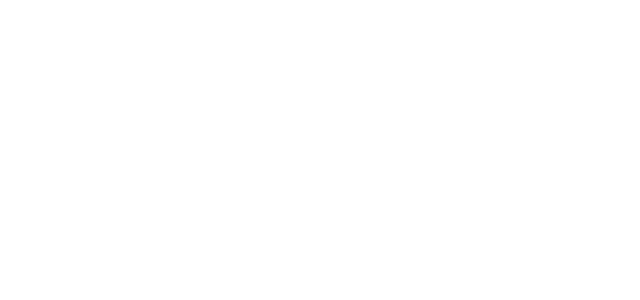
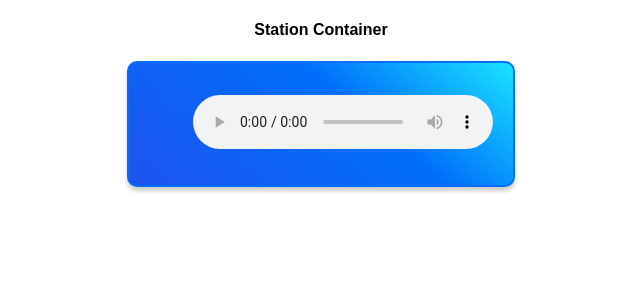
Before and after one commit to msilis/global-audio-player, a React (Vite) app: page / in a window 1280 px wide. Shown: the top 300 px of the page, without its empty margins (319-959 px from the left). Built offline with nearby package versions, Linux system fonts and the light colour scheme.

Commit message:
add component files

```diff
--- a/src/App.module.css
+++ b/src/App.module.css
@@ -1,6 +1,5 @@
 .appContainer {
-  max-width: 1280px;
-  margin: 0 auto;
-  padding: 2rem;
-  text-align: center;
+  display: flex;
+  flex-direction: column;
+  align-items: center;
 }
--- a/src/App.tsx
+++ b/src/App.tsx
@@ -1,7 +1,14 @@
 import style from "./App.module.css";
+import { AudioContainer } from "./components/AudioContainer/AudioContainer";
+import { StationContainer } from "./components/SelectContainer/StationContainer";
 
 function App() {
-  return <div className={style.appContainer}></div>;
+  return (
+    <div className={style.appContainer}>
+      <StationContainer />
+      <AudioContainer />
+    </div>
+  );
 }
 
 export default App;
--- /dev/null
+++ b/src/components/AudioContainer/AudioContainer.module.css
@@ -0,0 +1,10 @@
+.audioContainer {
+  display: flex;
+  gap: 2rem;
+  border: 2px solid #006efa;
+  border-radius: 10px;
+  padding: 2rem;
+  width: 20rem;
+  background: linear-gradient(-140deg, #19e4ff, #006efa 40%, #1e54ef);
+  box-shadow: 0 4px 4px 0 rgba(0, 0, 0, 0.2);
+}
--- /dev/null
+++ b/src/components/AudioContainer/AudioContainer.tsx
@@ -0,0 +1,11 @@
+import style from "./AudioContainer.module.css";
+import { AudioPlayer } from "../AudioPlayer/AudioPlayer";
+
+export const AudioContainer = () => {
+  return (
+    <div className={style.audioContainer}>
+      <div className={style.logoContainer}></div>
+      <AudioPlayer />
+    </div>
+  );
+};
--- /dev/null
+++ b/src/components/AudioPlayer/AudioPlayer.tsx
@@ -0,0 +1,9 @@
+import style from "./AudioPlayer.module.css";
+
+export const AudioPlayer = () => {
+  return (
+    <div className={style.audioPlayerContainer}>
+      <audio controls></audio>
+    </div>
+  );
+};
--- /dev/null
+++ b/src/components/SelectContainer/StationContainer.tsx
@@ -0,0 +1,9 @@
+import style from "./StationContainer.module.css";
+
+export const StationContainer = () => {
+  return (
+    <div className={style.selectContainer}>
+      <h4>Station Container</h4>
+    </div>
+  );
+};
--- a/src/index.css
+++ b/src/index.css
@@ -1,11 +1,10 @@
 :root {
-  font-family: Inter, system-ui, Avenir, Helvetica, Arial, sans-serif;
-  line-height: 1.5;
-  font-weight: 400;
+  display: flex;
+  flex-direction: column;
+  font-family: "ITCAvantGardeW04-Demi", Arial, Helvetica, sans-serif;
+}
 
-  font-synthesis: none;
-  text-rendering: optimizeLegibility;
-  -webkit-font-smoothing: antialiased;
-  -moz-osx-font-smoothing: grayscale;
-  -webkit-text-size-adjust: 100%;
+body {
+  margin: 0;
+  height: 100vh;
 }
```
Also changed, not shown: src/assets/global-logo-footer.svg (added), src/components/AudioPlayer/AudioPlayer.module.css (added), src/components/SelectContainer/StationContainer.module.css (added).
